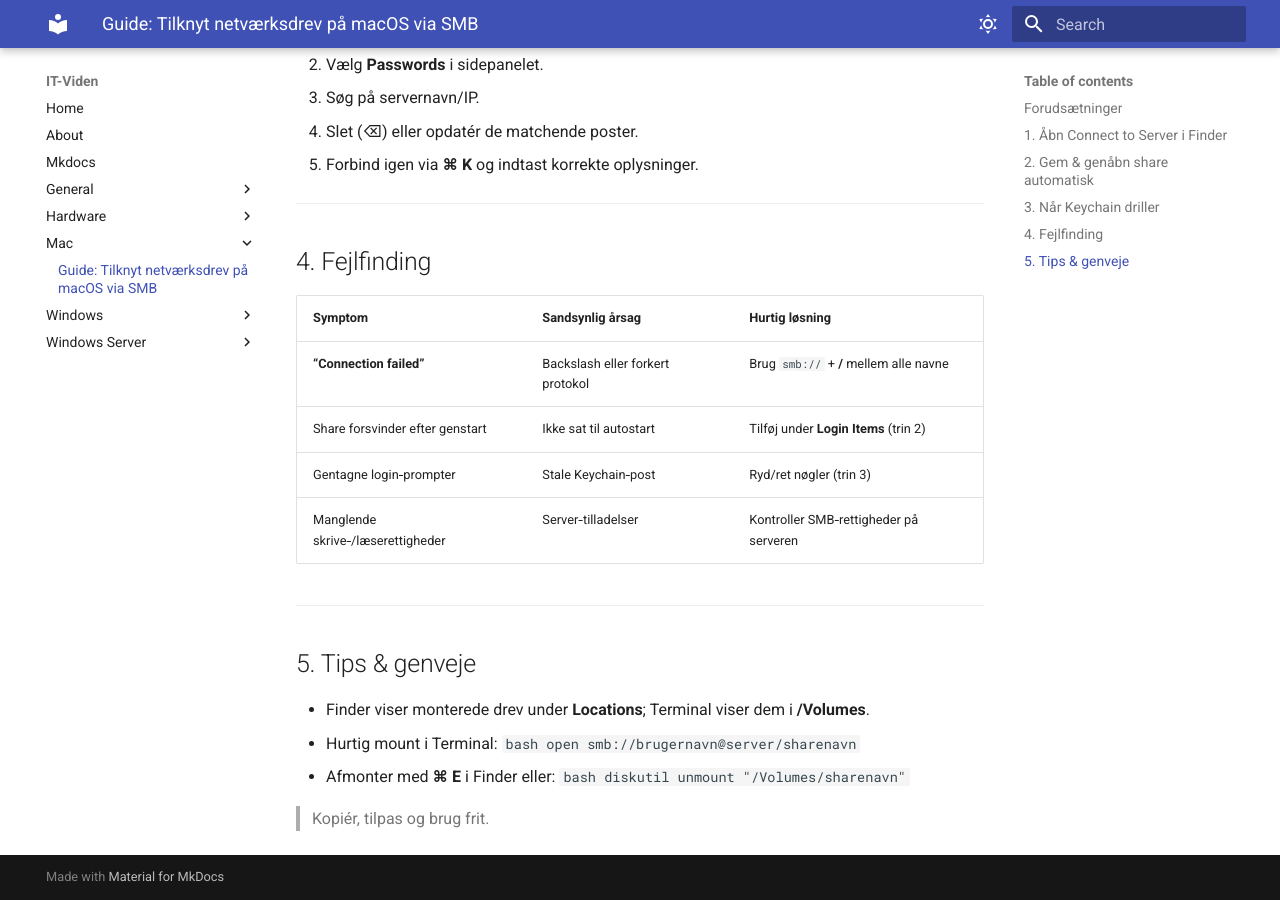
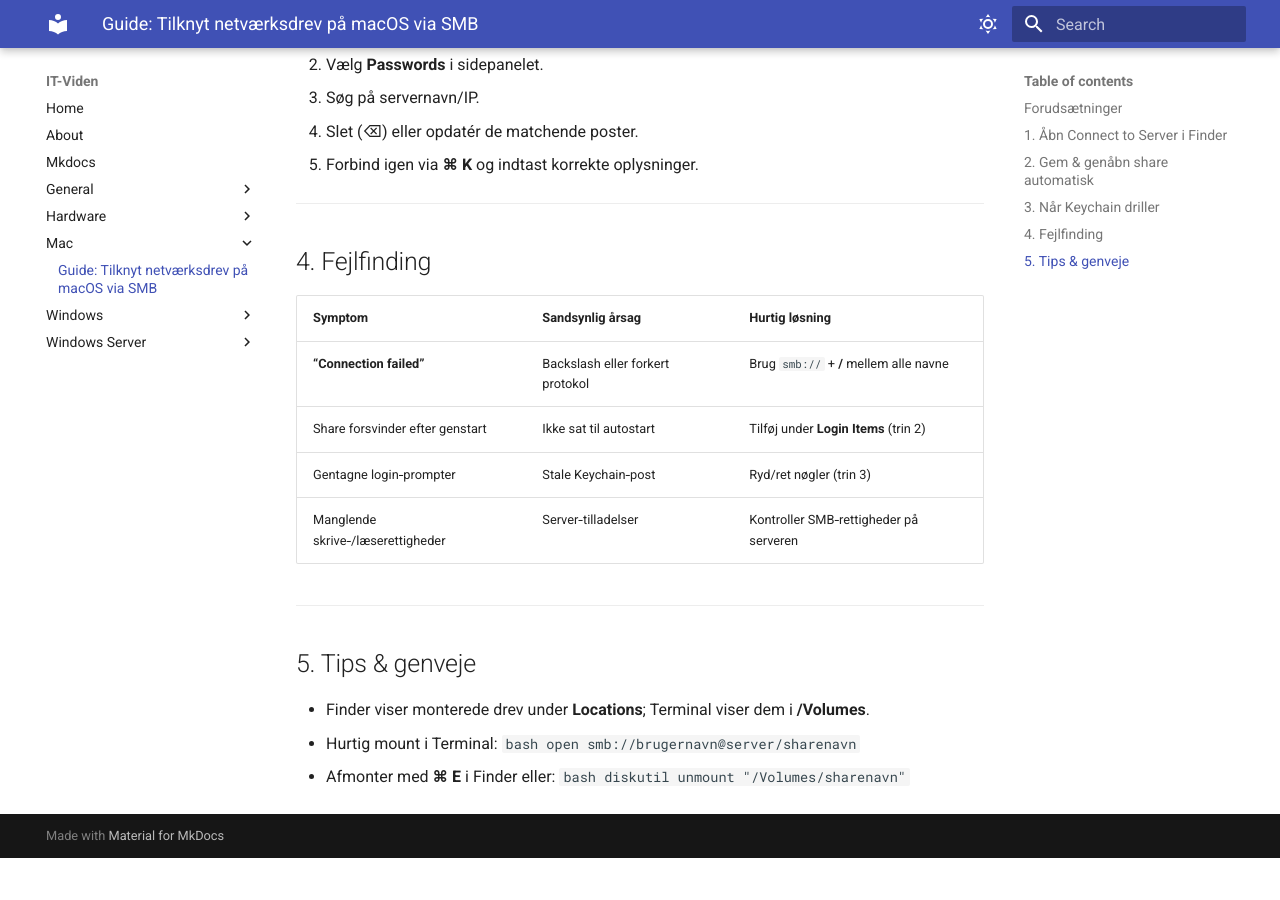
Before and after one commit to ANJ-Projects/IT-Viden, an MkDocs documentation site: the page built from docs/Mac/Drives-on-Mac.md, in a window 1280 px wide and 900 px high, scrolled down 1093 px. Built offline with MkDocs 1.6.1 and Material for MkDocs 9.7.7, drawn with Linux system fonts in a browser that asks for light colours; after the commit the page ends 1951 px from its top, so only the background shows below that.

Commit message:
Update Drives-on-Mac.md

````diff
--- a/docs/Mac/Drives-on-Mac.md
+++ b/docs/Mac/Drives-on-Mac.md
@@ -63,5 +63,3 @@ Statiske eller forældede nøgler blokerer ofte forbindelsen.
   ```bash
   diskutil unmount "/Volumes/sharenavn"
   ```
-
-> Kopiér, tilpas og brug frit.
````
